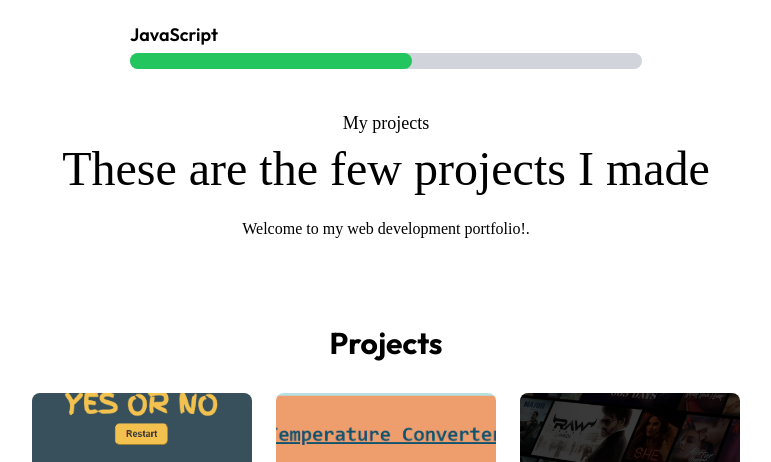
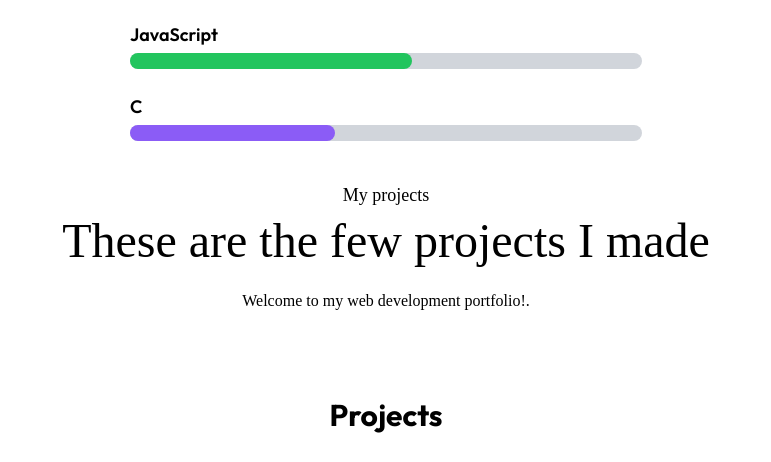
Before and after one commit to jatinsi16/portfolio, a plain HTML site: page index.html in a window 1280 px wide. Shown: the part 2729-3191 px from the top of the page, without its empty margins (254-1025 px from the left). Drawn offline with nearby package versions, Linux system fonts and the light colour scheme; a web font is replaced by a local one.

Commit message:
Update index.html

```diff
--- a/index.html
+++ b/index.html
@@ -234,6 +234,7 @@
         </div>
 
 
+
         <div>
           <h3 class="text-lg font-semibold mb-1">CSS</h3>
           <div class="w-full bg-gray-300 rounded-full h-4">
@@ -248,7 +249,13 @@
             <div class="bg-green-500 h-4 rounded-full" style="width: 55%;"></div>
           </div>
         </div>
-      </div>
+   <div>
+          <h3 class="text-lg font-semibold mb-1">C</h3>
+          <div class="w-full bg-gray-300 rounded-full h-4">
+            <div class="bg-violet-500 h-4 rounded-full" style="width: 40%;"></div>
+          </div>
+        </div>
+    </div>
 
 
 
```
